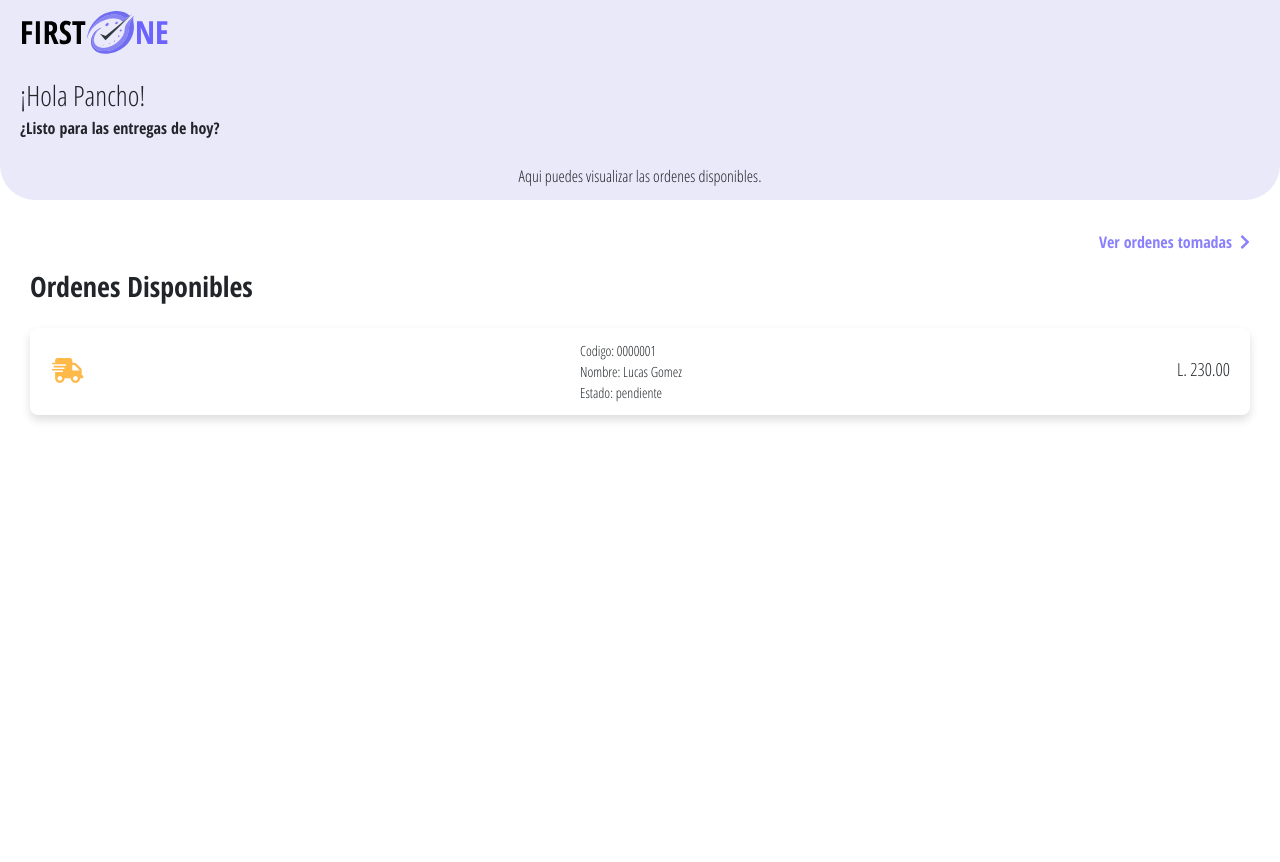
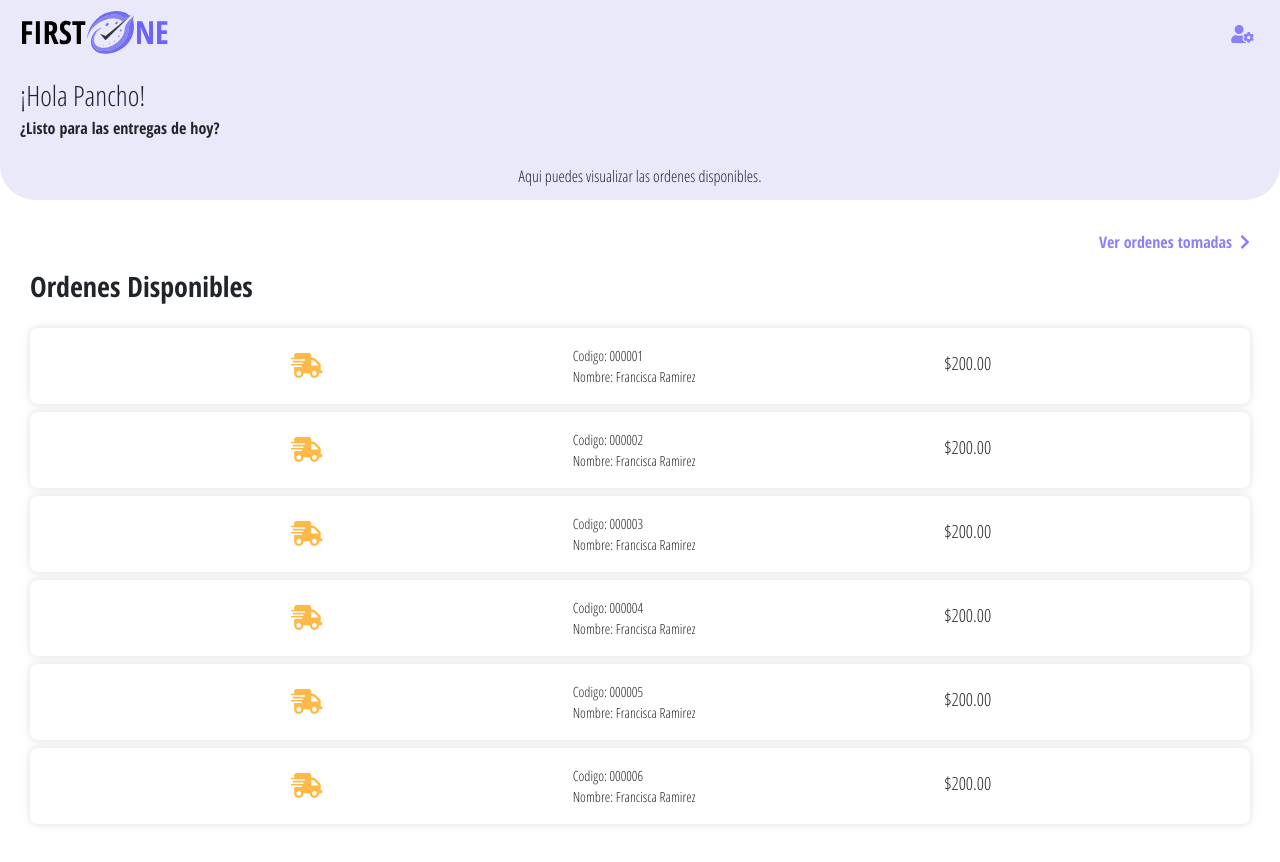
Before and after one commit to Rous23/FirstOne-Motoristas, an Angular app: page /ordenes-disponibles in a window 1280 px wide. Before the commit the page ends 800 px from the top, so only its background shows below. Built offline with nearby package versions, Linux system fonts and the light colour scheme.

Commit message:
ordenes disponibles de forma dinamica, validacion en formulario de registro

```diff
--- a/src/app/ordenes-disponibles/ordenes-disponibles.component.html
+++ b/src/app/ordenes-disponibles/ordenes-disponibles.component.html
@@ -1,7 +1,9 @@
 <div id="header">
     <div id="logo-ajustes">
         <app-logo></app-logo>
-        <div id="configuracion"><i class="fas fa-user-cog"></i></div>
+        <div id="configuracion" [routerLink]="['/perfil']" routerLinkActive="router-link-active">
+            <fa-icon [icon]="faUserCog" style="font-size: 25px!important;color: #8A80FD;"></fa-icon>
+        </div>
     </div>
     <div id="bienvenida">
         <p id="saludo">¡Hola Pancho!</p>
@@ -25,17 +27,18 @@
             <h3 style="font-weight: bold;">Ordenes Disponibles</h3>
         </div>
         <div id="cards-ordenes-disponibles">
-            <div id="card-orden" class="mb-2" (click) = "mostrarModalOrden(mostrarModal)">
+            <div class="mb-2" *ngFor="let item of ordenesDisponibles">
+                <div id="card-orden" class="card-body" (click) = "mostrarModalOrden(mostrarModal,item)">
                     <div id="orden-disponible" class="estilo-btn-perfil">
                         <fa-icon [icon] = "faShippingFast"></fa-icon>
                     </div>
                     <div class="contenido-card-orden">
-                    <span>Codigo: 0000001</span>
-                    <span>Nombre: Lucas Gomez</span>
-                    <span>Estado: pendiente</span>
+                        <span>Codigo: {{item.codigo}}</span>
+                        <span>Nombre: {{item.nombreCliente}}</span>
                     </div>
                     <div class="precio-card-orden">
-                    <span style="font-size: 18px;" class="mb-1">L. 230.00</span>
+                        <span style="font-size: 18px;" class="mb-1">{{item.total | currency}}</span>
+                    </div>
                 </div>
             </div>
         </div>
@@ -44,33 +47,27 @@
 
 <ng-template #mostrarModal let-modal>
     <div class="modal-header">
-        <h4 class="modal-title" id="modal-basic-title">Orden 0000001</h4>
+        <h4 class="modal-title" id="modal-basic-title">Orden {{detalleOrden.codigo}}</h4>
         <button type="button" class="close" aria-label="Close" (click)="modal.dismiss('Cross click')">
             <span aria-hidden="true">&times;</span>
         </button>
     </div>
     <div class="modal-body">
         <div class="modal-orden-tomada">
-            <span><strong>Nombre del Cliente:</strong></span>
-            <span>Juan Ramirez</span>
+            <span><strong>Nombre del Cliente: </strong></span>
+            <span>{{detalleOrden.nombreCliente}}</span>
         </div>
         <div class="modal-orden-tomada">
-            <span><strong>Direccón:</strong></span>
-            <span style="padding-left: 55px;">Lorem ipsum dolor sit, amet consectetur adipisicing.</span>
+            <span><strong>Direccón: </strong></span>
+            <span style="padding-left: 55px;">{{detalleOrden.direccion}}</span>
         </div>
         <div class="modal-orden-tomada">
-            <span><strong>ISV:</strong></span>
-            <span>0.15</span>
+            <span><strong>Total: </strong></span>
+            <span>{{detalleOrden.total}}</span>
         </div>
-        <div class="modal-orden-tomada">
-            <span><strong>Total:</strong></span>
-            <span>L. 340</span>
+        <div id="botones-orden" class="py-4">
+            <button type="button" class="btn btn-primary mx-1" (click) = "tomarOrden()">Tomar Orden</button>
         </div>
-
-        <div id="botones-orden" class="py-4">
-            <button type="button" class="btn btn-primary mx-1">Tomar Orden</button>
-        </div>
-
         <div class="modal-footer-orden-tomada">
             <button type="button" style="border-radius: 20px;" class="btn btn-outline-dark" (click)="modal.close('cerrar modal')">Cerrar</button>
         </div>
--- a/src/app/ordenes-disponibles/ordenes-disponibles.component.ts
+++ b/src/app/ordenes-disponibles/ordenes-disponibles.component.ts
@@ -1,5 +1,5 @@
 import { Component, OnInit } from '@angular/core';
-import { faChevronRight, faShippingFast } from '@fortawesome/free-solid-svg-icons';
+import { faChevronRight, faShippingFast, faUserCog } from '@fortawesome/free-solid-svg-icons';
 import { NgbModal } from '@ng-bootstrap/ng-bootstrap';
 
 @Component({
@@ -8,19 +8,107 @@ import { NgbModal } from '@ng-bootstrap/ng-bootstrap';
   styleUrls: ['./ordenes-disponibles.component.css']
 })
 export class OrdenesDisponiblesComponent implements OnInit {
-
+  ordenesDisponibles = [
+    {
+      codigo: '000001',
+      nombreCliente: 'Francisca Ramirez',
+      direccion: "Col. 3 de mayo",
+      horaEmision: "12:00",
+      productos: [
+        {
+          nombre: "pizza",
+          cantidad: 2,
+        }
+      ],
+      total:200
+    },
+    {
+      codigo: '000002',
+      nombreCliente: 'Francisca Ramirez',
+      direccion: "Col. 3 de mayo",
+      horaEmision: "12:00",
+      productos: [
+        {
+          nombre: "pizza",
+          cantidad: 2,
+        }
+      ],
+      total:200
+    },
+    {
+      codigo: '000003',
+      nombreCliente: 'Francisca Ramirez',
+      direccion: "Col. 3 de mayo",
+      horaEmision: "12:00",
+      productos: [
+        {
+          nombre: "pizza",
+          cantidad: 2,
+        }
+      ],
+      total:200
+    },
+    {
+      codigo: '000004',
+      nombreCliente: 'Francisca Ramirez',
+      direccion: "Col. 3 de mayo",
+      horaEmision: "12:00",
+      productos: [
+        {
+          nombre: "pizza",
+          cantidad: 2,
+        }
+      ],
+      total:200
+    },
+    {
+      codigo: '000005',
+      nombreCliente: 'Francisca Ramirez',
+      direccion: "Col. 3 de mayo",
+      horaEmision: "12:00",
+      productos: [
+        {
+          nombre: "pizza",
+          cantidad: 2,
+        }
+      ],
+      total:200
+    },
+    {
+      codigo: '000006',
+      nombreCliente: 'Francisca Ramirez',
+      direccion: "Col. 3 de mayo",
+      horaEmision: "12:00",
+      productos: [
+        {
+          nombre: "pizza",
+          cantidad: 2,
+        }
+      ],
+      total:200
+    }
+  ];
+  detalleOrden:any;
   constructor(private modalService:NgbModal) { }
 
   ngOnInit(): void {
   }
+  faUserCog = faUserCog
   faChevronRight = faChevronRight
   faShippingFast = faShippingFast
 
-  mostrarModalOrden(mostrarModal){
+  mostrarModalOrden(mostrarModal,item){
     this.modalService.open(mostrarModal,
       {
         size:'md',
         centered:true,
-      })
+      }
+    );
+    this.detalleOrden = item;
+  }
+  tomarOrden(){
+    this.modalService.dismissAll()
+    console.log("tomar orden");
+
   }
 }
--- a/src/app/ordenes-tomadas/ordenes-tomadas.component.html
+++ b/src/app/ordenes-tomadas/ordenes-tomadas.component.html
@@ -1,7 +1,9 @@
 <div id="header">
     <div id="logo-ajustes">
         <app-logo></app-logo>
-        <div id="configuracion" [routerLink]="['/perfil']" routerLinkActive="router-link-active" ><fa-icon [icon]="faUserCog"></fa-icon></div>
+        <div id="configuracion" [routerLink]="['/perfil']" routerLinkActive="router-link-active" >
+            <fa-icon [icon]="faUserCog" style="font-size: 25px;color: #8A80FD;"></fa-icon>
+        </div>
     </div>
     <div id="bienvenida">
         <p id="saludo">¡Hola Pancho!</p>
--- a/src/app/perfil/perfil.component.ts
+++ b/src/app/perfil/perfil.component.ts
@@ -1,5 +1,6 @@
 import { Component, OnInit } from '@angular/core';
 import { faAddressCard, faArrowLeft, faChevronRight, faEdit, faKey, faSignOutAlt } from '@fortawesome/free-solid-svg-icons';
+import { NgbModal } from '@ng-bootstrap/ng-bootstrap';
 
 @Component({
   selector: 'app-perfil',
@@ -8,7 +9,7 @@ import { faAddressCard, faArrowLeft, faChevronRight, faEdit, faKey, faSignOutAlt
 })
 export class PerfilComponent implements OnInit {
 
-  constructor() { }
+  constructor(private modalService:NgbModal) { }
   faChevronRight = faChevronRight
   faAddressCard = faAddressCard
   faEdit = faEdit
@@ -17,5 +18,16 @@ export class PerfilComponent implements OnInit {
   faArrowLeft = faArrowLeft
   ngOnInit(): void {
   }
-
+  abrirModalInformacion(modal){
+    this.modalService.open(modal,{
+      size:'lg',
+      centered:true
+    })
+  }
+  abrirModalPassword(modal){
+    this.modalService.open(modal,{
+      size:'lg',
+      centered:true
+    })
+  }
 }
--- a/src/app/registrarse/registrarse.component.ts
+++ b/src/app/registrarse/registrarse.component.ts
@@ -1,5 +1,7 @@
 import { Component, OnInit } from '@angular/core';
 import { faFacebookF, faGoogle } from '@fortawesome/free-brands-svg-icons';
+import { FormControl, FormGroup, Validators } from '@angular/forms';
+import { Router } from '@angular/router';
 
 @Component({
   selector: 'app-registrarse',
@@ -7,6 +9,32 @@ import { faFacebookF, faGoogle } from '@fortawesome/free-brands-svg-icons';
   styleUrls: ['./registrarse.component.css']
 })
 export class RegistrarseComponent implements OnInit {
+  formRegistro = new FormGroup(
+    {
+      nombreCompleto: new FormControl('',
+        [
+          Validators.required,
+          Validators.maxLength(10)
+        ]),
+      fechaNacimiento:new FormControl('',
+      [
+        Validators.required,
+      ]),
+      correo:new FormControl('',
+      [
+        Validators.required,
+        Validators.pattern(/^[a-z0-9!#$%&'*+/=?^_`{|}~-]+(?:\.[a-z0-9!#$%&'*+/=?^_`{|}~-]+)*@(?:[a-z0-9](?:[a-z0-9-]*[a-z0-9])?\.)+[a-z0-9](?:[a-z0-9-]*[a-z0-9])?$/)
+      ]
+      ),
+      password:new FormControl('',
+      [
+        Validators.required,
+        Validators.minLength(6)
+      ]
+      ),
+      password2:new FormControl('',[Validators.required,])
+    }
+  );
 
   constructor() { }
   faGoogle = faGoogle
@@ -14,4 +42,26 @@ export class RegistrarseComponent implements OnInit {
   ngOnInit(): void {
   }
 
+  get nombreCompleto() {
+    return this.formRegistro.get('nombreCompleto');
+  }
+  get correo() {
+    return this.formRegistro.get('correo');
+  }
+  get fechaNacimiento() {
+    return this.formRegistro.get('fechaNacimiento');
+  }
+  get password() {
+    return this.formRegistro.get('password');
+  }
+  get password2() {
+    return this.formRegistro.get('password2');
+  }
+
+  registrarUsuario(){
+    console.log(this.formRegistro.value);
+    console.log(this.formRegistro.valid);
+    console.log("Registro");
+
+  }
 }
--- a/src/styles.css
+++ b/src/styles.css
@@ -74,7 +74,7 @@ main {
     margin: auto;
     width: 300px;
     box-sizing: border-box;
-    margin-bottom: 15px;
+    margin-bottom: 1px;
     border-color: rgba(254, 185, 73, 0.5);
     border-width: 2px;
     width: 100%;
@@ -137,6 +137,7 @@ main {
     display: flex;
     flex-direction: row;
     align-items: center;
+    justify-content: center;
 }
 
 #contenedor-principal-perfil{
@@ -211,8 +212,9 @@ main {
 }
 
 .fa-user-cog {
-    font-size: 20px;
+    font-size: 28px;
     padding: 5px;
+    margin-top: 10px;
 }
 
 #bienvenida{
@@ -251,14 +253,14 @@ body{
     display: flex;
 	flex-direction: row;
 	flex-wrap: wrap;
-	justify-content: space-between;
+	justify-content: space-evenly;
 	align-items: center;
 	align-content: center;
     background-color: white;
     border-radius: 8px;
-    box-shadow: 0px 5px 10px rgb(223, 222, 222);
+    box-shadow: 0px 0px 10px rgb(223, 222, 222);
     width: 100%;
-    padding: 5px 20px;
+    padding: 10px 10px;
 }
 
 .contenido-card-orden, .precio-card-orden{
```
Also changed, not shown: src/app/perfil/perfil.component.html (+63 -4 lines), src/app/registrarse/registrarse.component.html (+27 -8 lines), src/app/ordenes-tomadas/ordenes-tomadas.component.ts (line endings or trailing spaces). Lines whose indentation alone changed are shown as unchanged.
